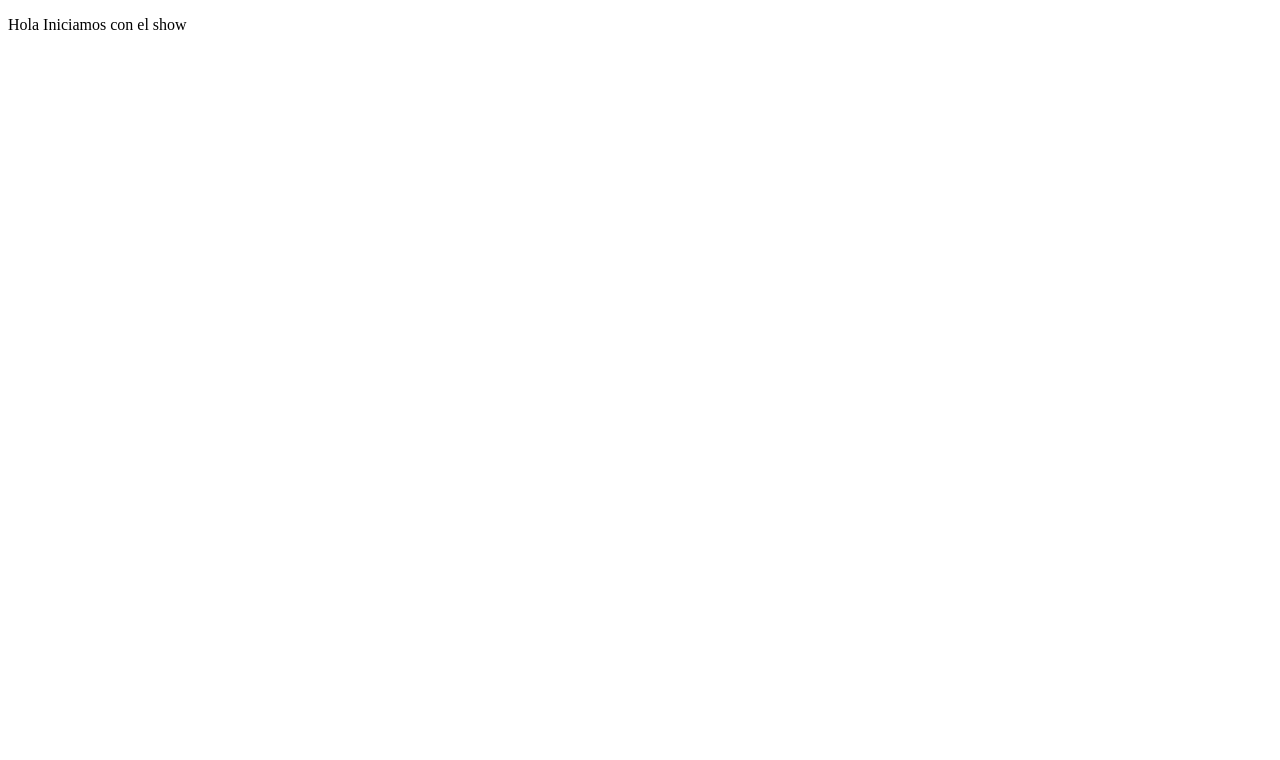
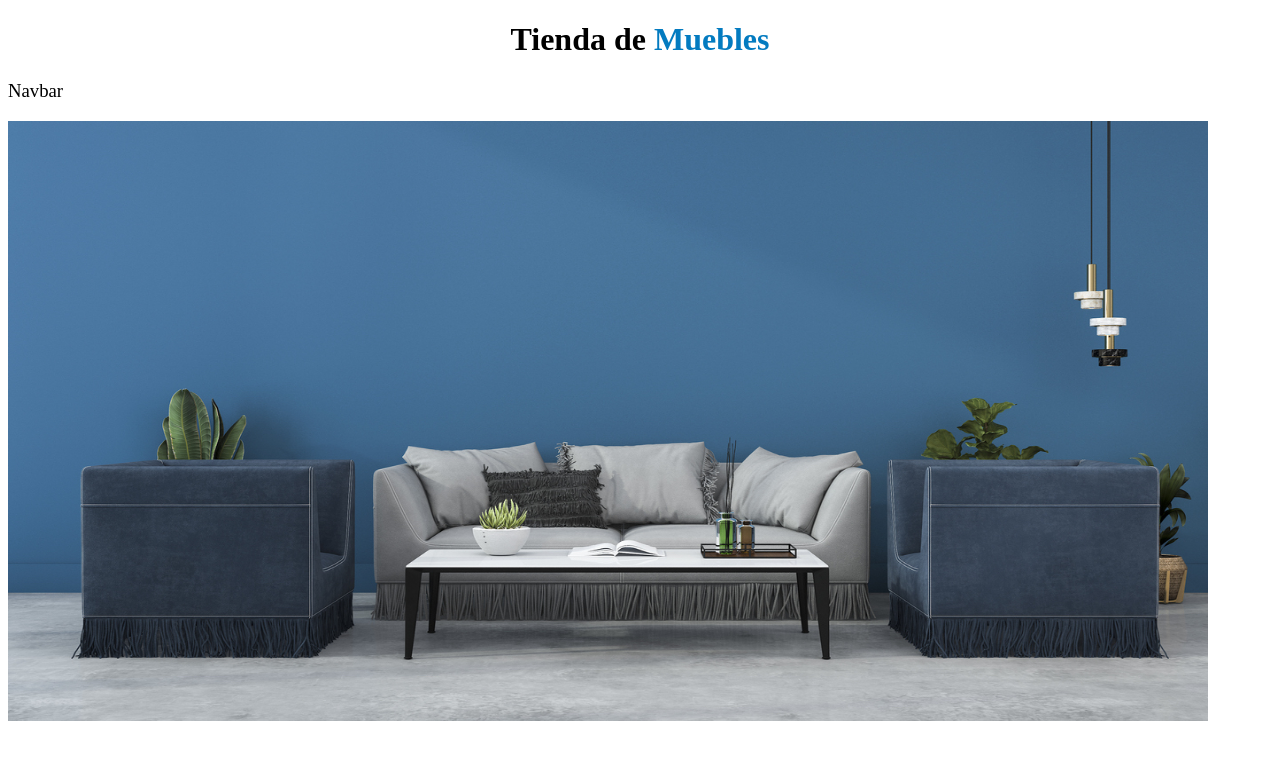
Before and after one commit to Pacoooax/proyectoHtml1, a plain HTML site: page index.html in a window 1280 px wide. Drawn offline with Linux system fonts and the light colour scheme.

Commit message:
Creación del Index, título y subtítulo con imagenes cargadas en el folder

```diff
--- a/index.html
+++ b/index.html
@@ -2,10 +2,25 @@
 <html lang="en">
 <head>
     <meta charset="UTF-8">
+    <meta http-equiv="X-UA-Compatible" content="IE=edge">
     <meta name="viewport" content="width=device-width, initial-scale=1.0">
-    <title>Document</title>
+    <title>Ecommerce - Inicio</title>
+    <link rel="preconnect" href="https://fonts.googleapis.com">
+    <link rel="preconnect" href="https://fonts.gstatic.com" crossorigin>
+    <style>
+h3 {
+text-align: left;
+font-weight: normal;
+
+}
+
+    </style>
+
 </head>
 <body>
-    <p> Hola Iniciamos con el show</p>
+    <h1 style="text-align: center;">Tienda de <span style= "color:#037bc0">Muebles</span></h1>
+    <h3> Navbar</h3>
+    <img src="principal.jpg" height="600" width="1200"/>
+
 </body>
 </html>
```
Also changed, not shown: foto1.jpg (added), foto10.jpg (added), foto11.jpg (added), foto12.jpg (added), foto3.jpg (added), foto4.jpg (added), foto5.jpg (added), foto6.jpg (added), foto7.jpg (added), foto8.jpg (added), foto9.jpg (added), principal.jpg (added).
